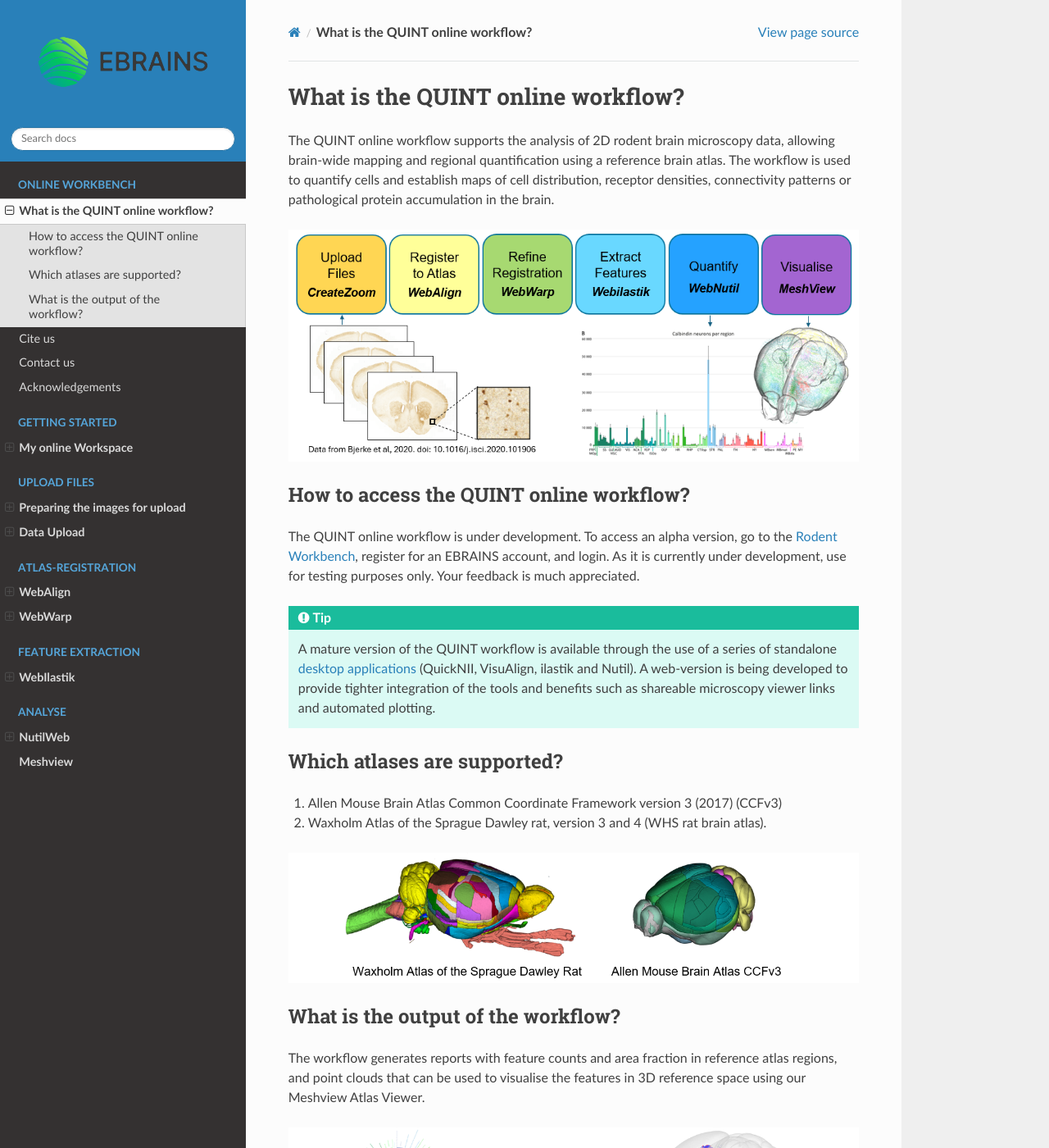
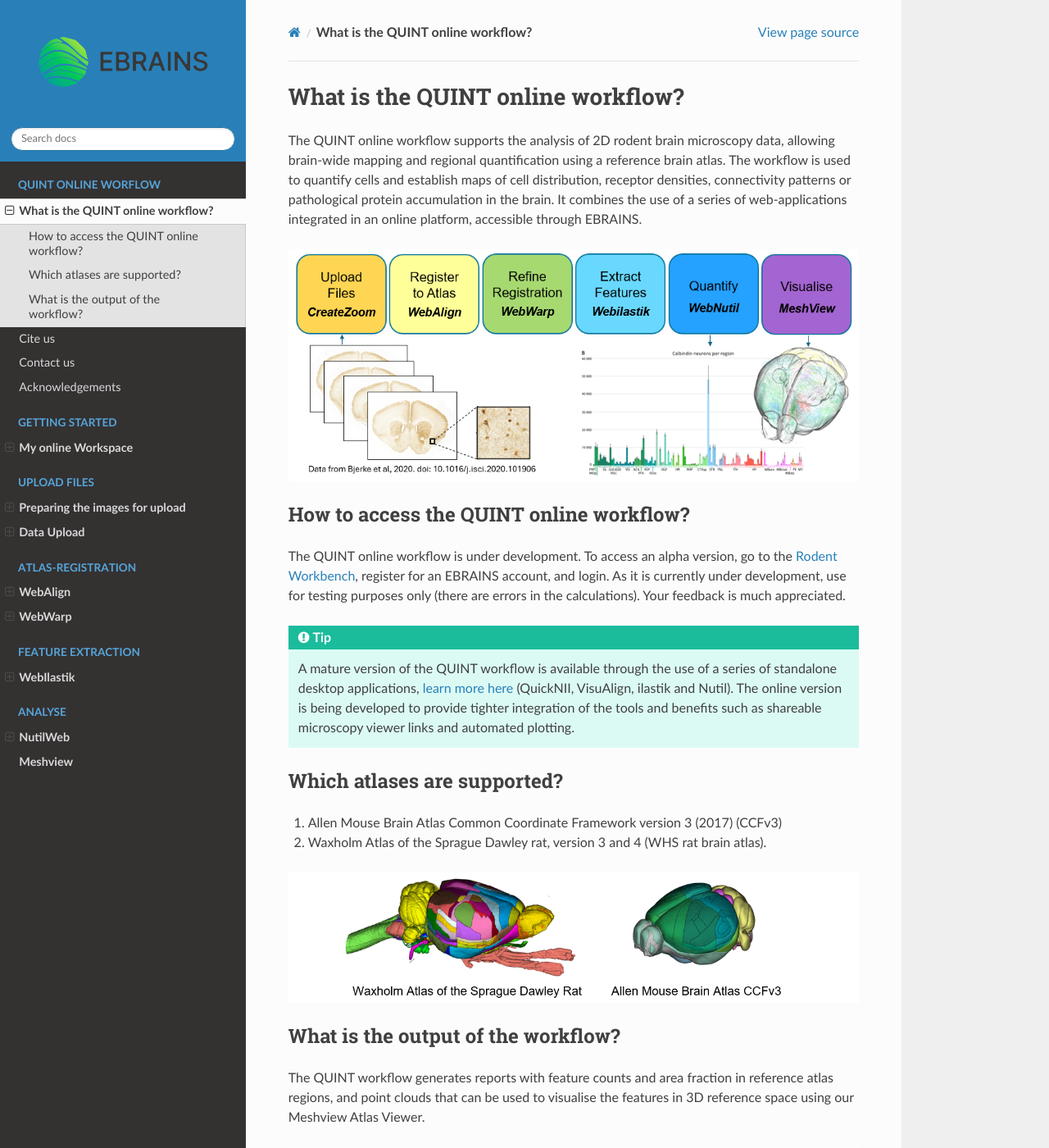
Before and after one commit to Neural-Systems-at-UIO/QUINT_webtools, a Sphinx documentation site: the page built from docs/QUINTintro_new.rst, in a window 1280 px wide and 1400 px high. Shown: the whole window at 82% size. Built offline with Sphinx 7.4.7 and the Read the Docs theme 3.1.0, drawn with Linux system fonts in a browser that asks for light colours.

Commit message:
Improve ReadtheDocs

```diff
--- a/docs/QUINTintro_new.rst
+++ b/docs/QUINTintro_new.rst
@@ -1,7 +1,7 @@
 **What is the QUINT online workflow?**
 ======================================
 
-The QUINT online workflow supports the analysis of 2D rodent brain microscopy data, allowing brain-wide mapping and regional quantification using a reference brain atlas. The workflow is used to quantify cells and establish maps of cell distribution, receptor densities, connectivity patterns or pathological protein accumulation in the brain.
+The QUINT online workflow supports the analysis of 2D rodent brain microscopy data, allowing brain-wide mapping and regional quantification using a reference brain atlas. The workflow is used to quantify cells and establish maps of cell distribution, receptor densities, connectivity patterns or pathological protein accumulation in the brain. It combines the use of a series of web-applications integrated in an online platform, accessible through EBRAINS.
 
 .. image:: images/QUINT_withexample.png
 
@@ -9,10 +9,10 @@
 How to access the QUINT online workflow?
 ----------------------------------------
 
-The QUINT online workflow is under development. To access an alpha version, go to the `Rodent Workbench <https://rodentworkbench.apps.ebrains.eu/>`_, register for an EBRAINS account, and login. As it is currently under development, use for testing purposes only. Your feedback is much appreciated.
+The QUINT online workflow is under development. To access an alpha version, go to the `Rodent Workbench <https://rodentworkbench.apps.ebrains.eu/>`_, register for an EBRAINS account, and login. As it is currently under development, use for testing purposes only (there are errors in the calculations). Your feedback is much appreciated.
 
 .. tip::
-   A mature version of the QUINT workflow is available through the use of a series of standalone `desktop applications <https://quint-workflow.readthedocs.io/en/latest/>`_ (QuickNII, VisuAlign, ilastik and Nutil). A web-version is being developed to provide tighter integration of the tools and benefits such as shareable microscopy viewer links and automated plotting.
+   A mature version of the QUINT workflow is available through the use of a series of standalone desktop applications, `learn more here <https://quint-workflow.readthedocs.io/en/latest/>`_ (QuickNII, VisuAlign, ilastik and Nutil). The online version is being developed to provide tighter integration of the tools and benefits such as shareable microscopy viewer links and automated plotting.
 
 Which atlases are supported?
 -----------------------------
@@ -25,6 +25,6 @@
 What is the output of the workflow?
 ---------------------------------
 
-The workflow generates reports with feature counts and area fraction in reference atlas regions, and point clouds that can be used to visualise the features in 3D reference space using our Meshview Atlas Viewer.
+The QUINT workflow generates reports with feature counts and area fraction in reference atlas regions, and point clouds that can be used to visualise the features in 3D reference space using our Meshview Atlas Viewer.
 
 .. image:: images/results.PNG
--- a/docs/index.rst
+++ b/docs/index.rst
@@ -2,7 +2,7 @@
 ====================
 
 .. toctree::
-   :caption: Online Workbench
+   :caption: QUINT online worflow
    :maxdepth: 3
 
    QUINTintro_new
```
